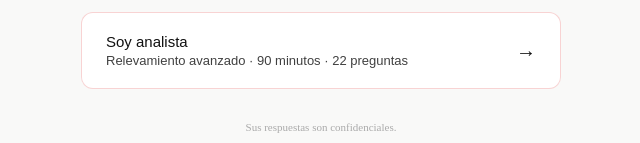
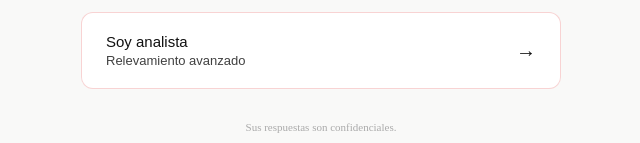
Before and after one commit to nsarich92/austral-imf, a React (Create React App) app: page / in a window 1280 px wide. Shown: the part 425-568 px from the top of the page, without its empty margins (319-959 px from the left). Built offline with nearby package versions, Linux system fonts and the light colour scheme.

Commit message:
ui fixes

```diff
--- a/src/App.js
+++ b/src/App.js
@@ -222,11 +222,6 @@ function ClienteForm({ onVolver }) {
   <p style={{ fontSize: 14, color: "#666", lineHeight: 1.7, margin: 0 }}>Sus respuestas fueron registradas. En los próximos días el equipo de Austral Financial Consulting estará en contacto con los resultados de su informe de madurez financiera.</p>
 </div>
       )}
-      <div style={{ background: "#eff6ff", borderRadius: 12, padding: "1.5rem", textAlign: "center", border: "1px solid #bfdbfe" }}>
-        <p style={{ margin: "0 0 6px", fontSize: 15, fontWeight: 500, color: "#1a56db" }}>¿Quiere convertir este diagnóstico en un plan de acción concreto?</p>
-        <p style={{ margin: "0 0 1rem", fontSize: 13, color: "#3b82f6", lineHeight: 1.5 }}>Nuestro equipo prepara un informe completo con benchmarks de industria y un plan de transformación a 90 días.</p>
-        <a href="mailto:contacto@australconsulting.com" style={{ display: "inline-block", padding: "10px 24px", fontSize: 14, background: "#1a56db", color: "#fff", borderRadius: 8, textDecoration: "none", fontWeight: 500 }}>Hablar con un especialista →</a>
-      </div>
     </div>
   );
 }
@@ -479,7 +474,7 @@ function App() {
           <button onClick={() => setVista("analista")} style={{ display: "flex", alignItems: "center", justifyContent: "space-between", padding: "1.25rem 1.5rem", borderRadius: 12, cursor: "pointer", textAlign: "left", border: "1.5px solid #dc262633", background: "#fff", color: "#111" }}>
             <div>
               <p style={{ margin: "0 0 3px", fontSize: 15, fontWeight: 500 }}>Soy analista</p>
-              <p style={{ margin: 0, fontSize: 13, opacity: .8 }}>Relevamiento avanzado · 90 minutos · 22 preguntas</p>
+              <p style={{ margin: 0, fontSize: 13, opacity: .8 }}>Relevamiento avanzado</p>
             </div>
             <span style={{ fontSize: 20 }}>→</span>
           </button>
```
